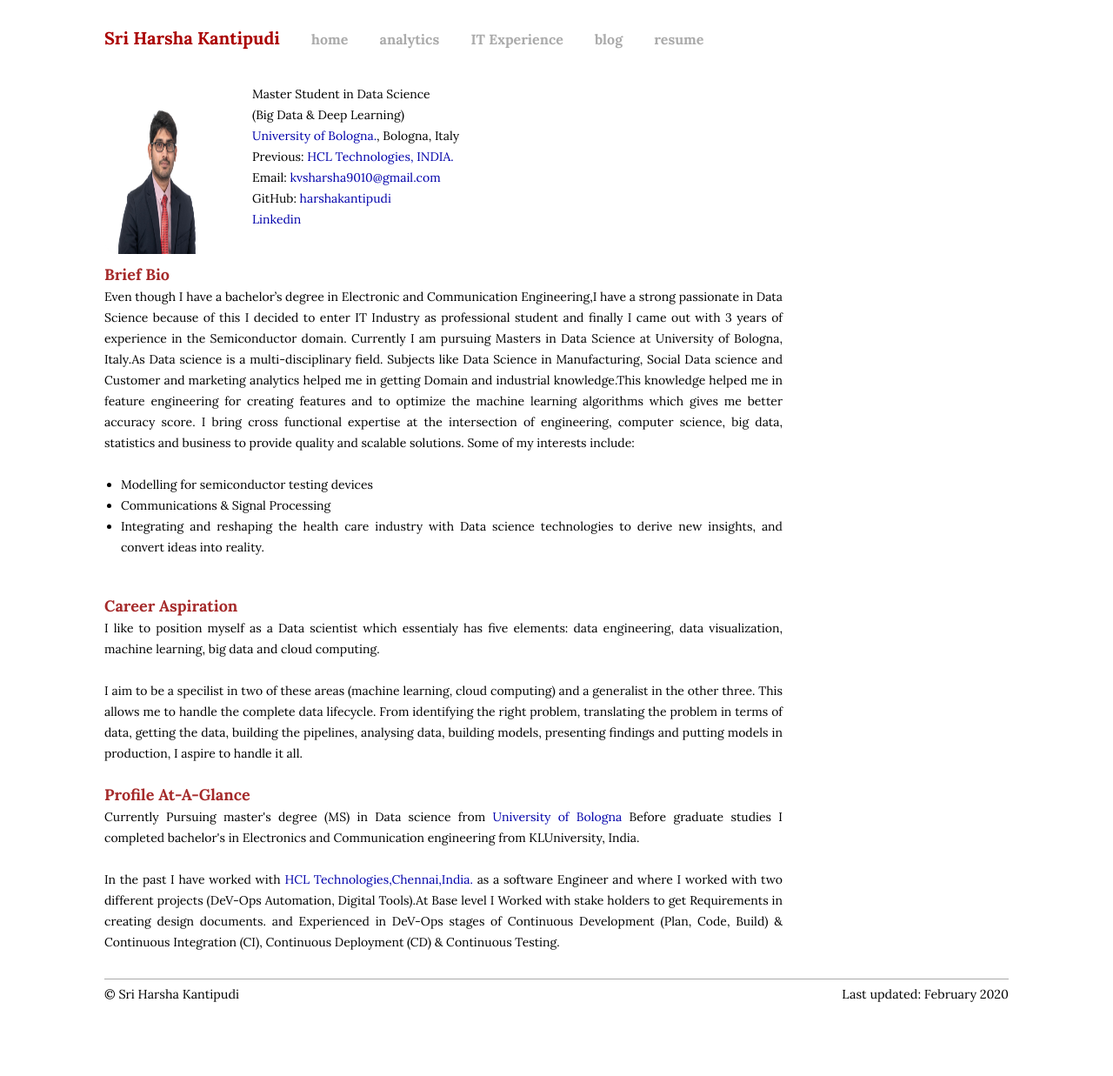
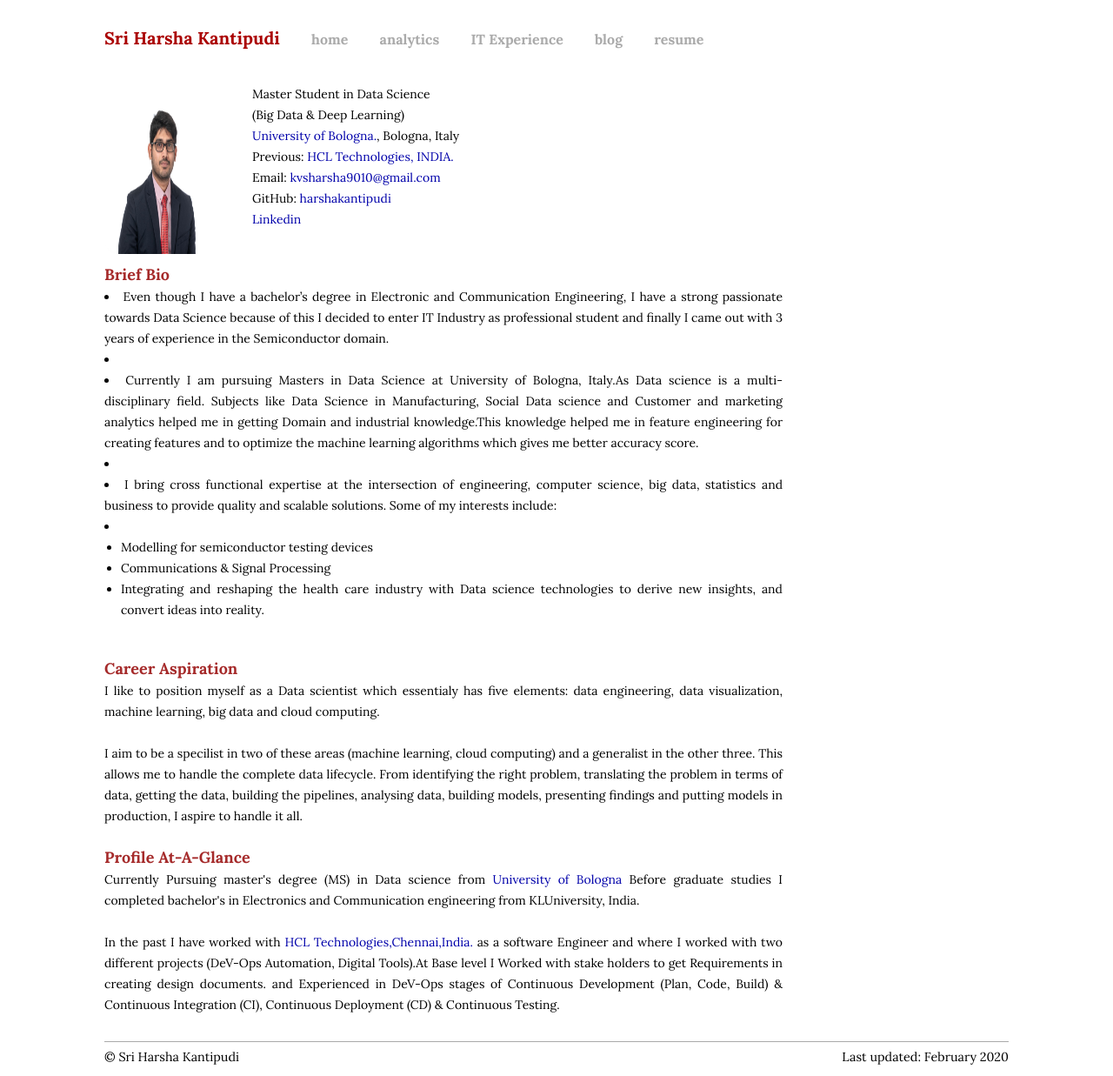
Before and after one commit to harshakantipudi/Harshakantipudi.github.io, a Jekyll site: the page built from index.md, in a window 1280 px wide. Shown: the whole page at 87% size. Built offline with Jekyll 4.4.1, drawn with Linux system fonts in a browser that asks for light colours; before the commit the page ends 1165 px from its top, so only the background shows below that.

Commit message:
Update home.html

```diff
--- a/_layouts/home.html
+++ b/_layouts/home.html
@@ -26,11 +26,10 @@
 
               <div class="homecontent">
                 <b><span style="color:brown"><font size="4">Brief Bio</font></span></b> <br>
-                Even though I have a bachelor’s degree in Electronic and Communication Engineering,I have a strong passionate in Data Science because of this I decided to enter IT Industry as professional student and finally I came out with 3 years of experience in the Semiconductor domain.
-                Currently I am pursuing Masters in Data Science at University of Bologna, Italy.As Data science is a multi-disciplinary field. Subjects like Data Science in Manufacturing, Social Data science and Customer and marketing analytics helped me
-                in getting Domain and industrial knowledge.This knowledge helped me in feature engineering for creating features and to optimize the machine learning algorithms which gives me better accuracy score.
-                I bring cross functional expertise at the intersection of engineering, computer science, big data, statistics and business to provide quality and scalable solutions. Some of my interests include:
-                <br>
+                <li>Even though I have a bachelor’s degree in Electronic and Communication Engineering, I have a strong passionate towards Data Science because of this I decided to enter IT Industry as professional student and finally I came out with 3 years of experience in the Semiconductor domain.<li>
+                <li>Currently I am pursuing Masters in Data Science at University of Bologna, Italy.As Data science is a multi-disciplinary field. Subjects like Data Science in Manufacturing, Social Data science and Customer and marketing analytics helped me
+                in getting Domain and industrial knowledge.This knowledge helped me in feature engineering for creating features and to optimize the machine learning algorithms which gives me better accuracy score. <li>
+               <li>I bring cross functional expertise at the intersection of engineering, computer science, big data, statistics and business to provide quality and scalable solutions. Some of my interests include: <li>
                 <br>
                 <ul>
                   <li> Modelling for semiconductor testing devices </li>
```
